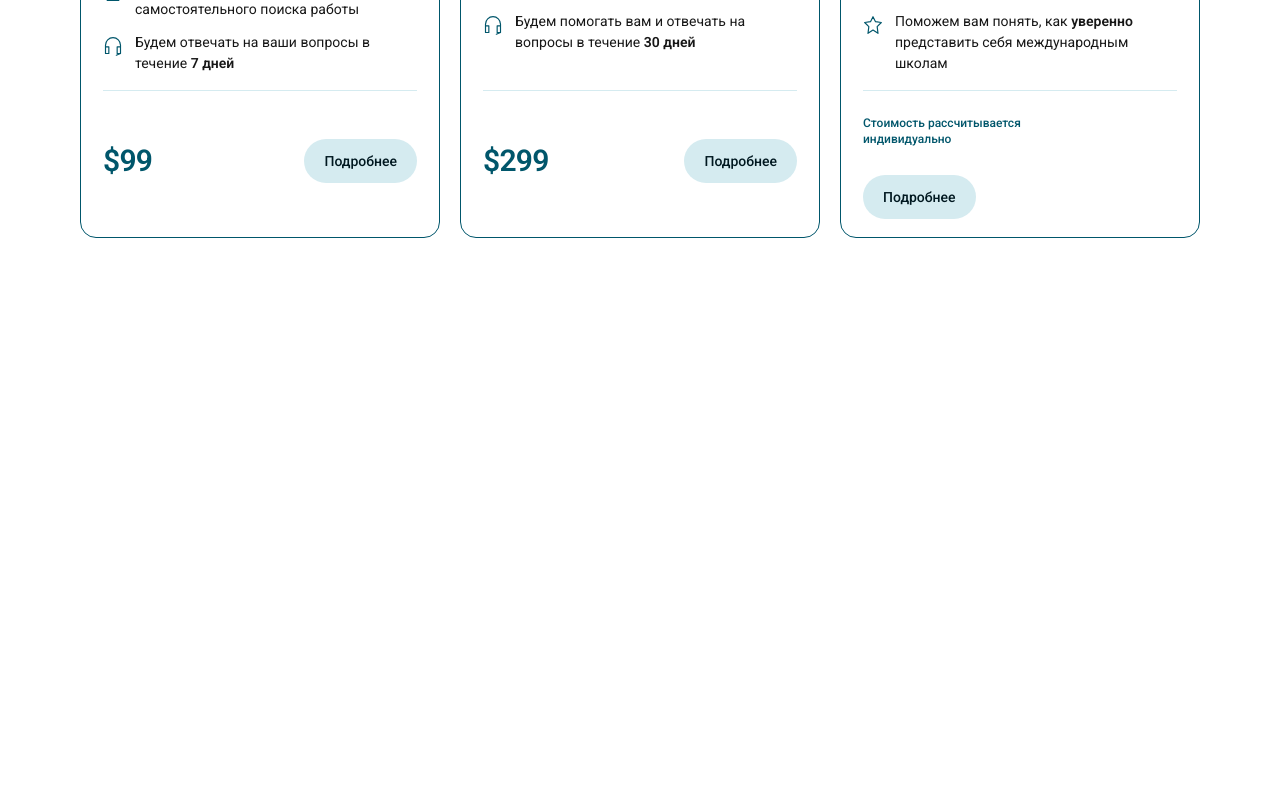
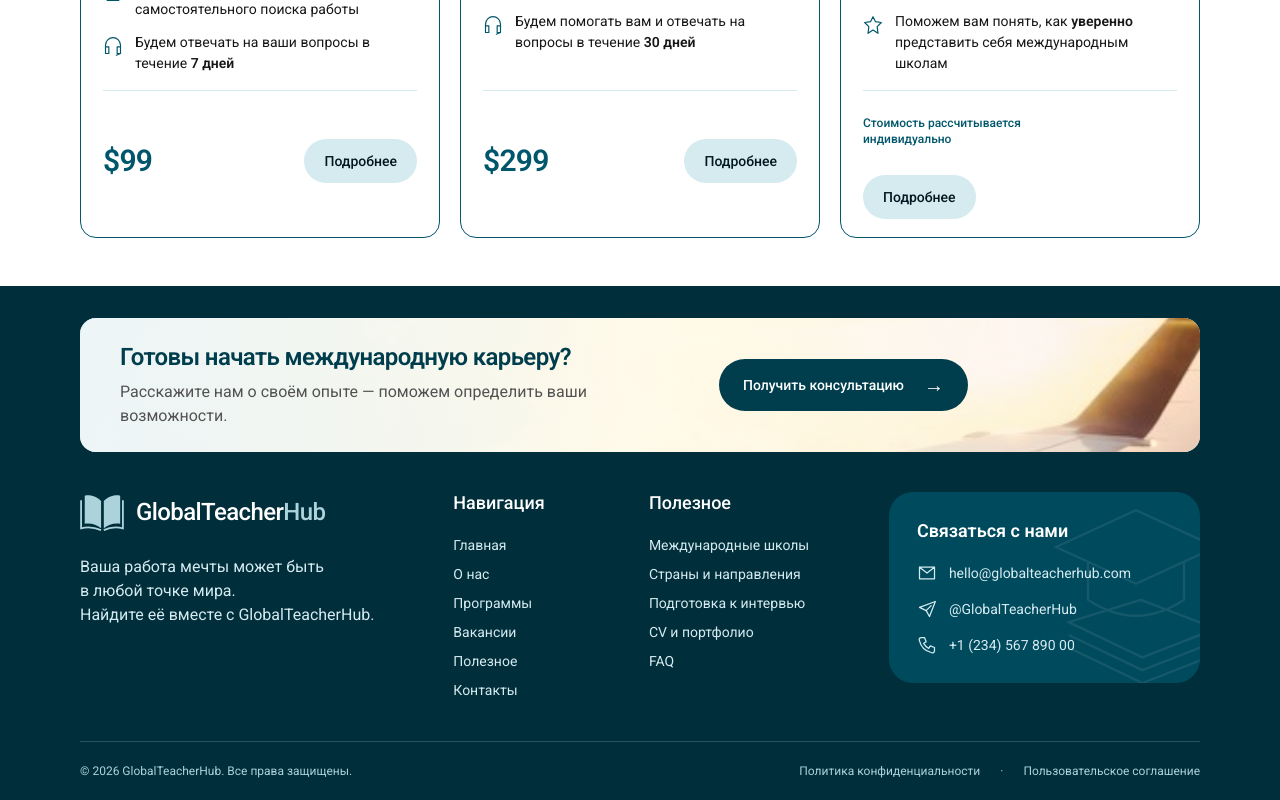
Before and after one commit to Ab-web-creator/globalTeachers, a Next.js app: page / in a window 1280 px wide. Shown: the part 4173-4973 px from the top of the page. Before the commit the page ends 4459 px from the top, so only its background shows below. Built offline with nearby package versions, Linux system fonts and the light colour scheme.

Commit message:
add footer

```diff
--- /dev/null
+++ b/app/components/home/footer/footer-banner.tsx
@@ -0,0 +1,20 @@
+import Image from "next/image";
+import type { PanelProps } from "../content";
+
+export default function FooterBanner({ openPanel }: PanelProps) {
+  return (
+    <div className="relative isolate overflow-hidden rounded-2xl bg-brand-50 px-6 py-6 sm:px-8 lg:px-10">
+      <Image src="/images/benefits/flights.jpg" alt="" fill sizes="(max-width: 1600px) 100vw, 1440px" className="-z-20 object-cover object-center" />
+      <div className="absolute inset-0 -z-10 bg-linear-to-r from-brand-50 via-amber-50/95 to-transparent" />
+      <div className="flex flex-col gap-5 lg:flex-row lg:items-center lg:gap-8 lg:pr-48">
+        <div>
+          <h2 className="text-2xl leading-tight font-semibold tracking-tight text-brand-600">Готовы начать международную карьеру?</h2>
+          <p className="mt-2 text-base leading-normal text-neutral-600">Расскажите нам о своём опыте — поможем определить ваши возможности.</p>
+        </div>
+        <button type="button" onClick={() => openPanel("Consultation")} className="inline-flex shrink-0 items-center justify-center gap-5 self-start rounded-full bg-brand-600 px-6 py-4 text-sm font-medium text-white transition hover:bg-brand-700 lg:self-center">
+          Получить консультацию <span aria-hidden="true" className="text-xl leading-none">→</span>
+        </button>
+      </div>
+    </div>
+  );
+}
--- /dev/null
+++ b/app/components/home/footer/footer-contact.tsx
@@ -0,0 +1,26 @@
+const contacts = [
+  { text: "hello@globalteacherhub.com", path: "M3 5h18v14H3zM3 5l9 7 9-7" },
+  { text: "@GlobalTeacherHub", path: "m22 3-7 18-4-7-8-4 19-7ZM11 14l6-6" },
+  { text: "+1 (234) 567 890 00", path: "M5 3h4l2 5-3 2a15 15 0 0 0 6 6l2-3 5 2v4c0 2-2 3-4 2C9 19 5 15 3 7 2 5 3 3 5 3Z" },
+];
+
+export default function FooterContact() {
+  return (
+    <div id="footer-contact" className="relative overflow-hidden rounded-3xl bg-brand-500/70 p-6 sm:p-7">
+      <svg viewBox="0 0 120 120" fill="none" stroke="currentColor" strokeWidth="1.5" className="pointer-events-none absolute -right-8 bottom-0 size-48 text-brand-300/15" aria-hidden="true">
+        <path d="m10 35 50-23 50 23-50 23-50-23ZM30 45v23q30 20 60 0V45M110 35v40M18 82l45-14 47 18-46 18-46-22ZM18 90l46 22 46-18M18 98l46 22 46-18" />
+      </svg>
+      <div className="relative">
+        <h2 className="text-lg leading-tight font-semibold">Связаться с нами</h2>
+        <ul className="mt-5 space-y-4 text-sm text-brand-100">
+          {contacts.map(({ text, path }) => (
+            <li key={text} className="flex items-center gap-3">
+              <svg viewBox="0 0 24 24" fill="none" stroke="currentColor" strokeWidth="1.5" strokeLinecap="round" strokeLinejoin="round" className="size-5 shrink-0" aria-hidden="true"><path d={path} /></svg>
+              <span className="min-w-0 break-words">{text}</span>
+            </li>
+          ))}
+        </ul>
+      </div>
+    </div>
+  );
+}
--- /dev/null
+++ b/app/components/home/footer/footer-links.tsx
@@ -0,0 +1,46 @@
+import type { Panel, PanelProps } from "../content";
+
+type FooterLink = { label: string; href: string } | { label: string; panel: Panel };
+const groups: { title: string; links: FooterLink[] }[] = [
+  {
+    title: "Навигация",
+    links: [
+      { label: "Главная", href: "#home" },
+      { label: "О нас", href: "#about" },
+      { label: "Программы", href: "#programs" },
+      { label: "Вакансии", panel: "Jobs" },
+      { label: "Полезное", href: "#categories" },
+      { label: "Контакты", href: "#footer-contact" },
+    ],
+  },
+  {
+    title: "Полезное",
+    links: [
+      { label: "Международные школы", href: "#partners-title" },
+      { label: "Страны и направления", href: "#benefits" },
+      { label: "Подготовка к интервью", href: "#categories" },
+      { label: "CV и портфолио", href: "#categories" },
+      { label: "FAQ", panel: "Consultation" },
+    ],
+  },
+];
+
+export default function FooterLinks({ openPanel }: PanelProps) {
+  const linkClass = "text-left transition hover:text-white hover:underline underline-offset-4";
+  return groups.map(({ title, links }) => (
+    <nav key={title} aria-label={`Подвал: ${title}`}>
+      <h2 className="text-lg leading-tight font-medium text-white">{title}</h2>
+      <ul className="mt-5 space-y-2 text-sm leading-normal text-brand-100">
+        {links.map((link) => (
+          <li key={link.label}>
+            {"href" in link ? (
+              <a href={link.href} className={linkClass}>{link.label}</a>
+            ) : (
+              <button type="button" onClick={() => openPanel(link.panel)} className={linkClass}>{link.label}</button>
+            )}
+          </li>
+        ))}
+      </ul>
+    </nav>
+  ));
+}
--- a/app/components/home/home-page.tsx
+++ b/app/components/home/home-page.tsx
@@ -3,6 +3,7 @@
 import { useRef, useState } from "react";
 import type { Panel } from "./content";
 import SiteHeader from "./site-header";
+import SiteFooter from "./site-footer";
 import HeroSection from "./hero-section";
 import PartnersSection from "./partners-section";
 import PreviewDialog from "./preview-dialog";
@@ -24,7 +25,7 @@ export default function HomePage() {
   return (
     <>
       <SiteHeader openPanel={openPanel} />
-      <main>
+      <main id="home">
         <HeroSection openPanel={openPanel} />
         <PartnersSection />
         <Benefits />
@@ -33,6 +34,7 @@ export default function HomePage() {
         <CategoriesSection openPanel={openPanel} />
         <ProgramsSection />
       </main>
+      <SiteFooter openPanel={openPanel} />
       <PreviewDialog dialog={dialog} panel={panel} />
     </>
   );
--- /dev/null
+++ b/app/components/home/site-footer.tsx
@@ -0,0 +1,37 @@
+import BookIcon from "./book-icon";
+import type { PanelProps } from "./content";
+import FooterBanner from "./footer/footer-banner";
+import FooterContact from "./footer/footer-contact";
+import FooterLinks from "./footer/footer-links";
+
+export default function SiteFooter({ openPanel }: PanelProps) {
+  return (
+    <footer className="bg-brand-700 text-white">
+      <div className="mx-auto max-w-400 px-6 pt-8 sm:px-10 lg:px-16 xl:px-20">
+        <FooterBanner openPanel={openPanel} />
+        <div className="grid items-start gap-8 py-8 sm:grid-cols-2 sm:py-10 xl:grid-cols-[1.5fr_0.7fr_0.9fr_1.4fr] xl:gap-10">
+          <div>
+            <a href="#home" aria-label="GlobalTeacherHub — на главную" className="inline-flex items-center gap-3 rounded-sm">
+              <BookIcon className="h-10 w-11 shrink-0 text-brand-200" />
+              <span className="text-xl font-medium tracking-tight sm:text-2xl">GlobalTeacher<span className="text-brand-200">Hub</span></span>
+            </a>
+            <p className="mt-4 max-w-sm text-base leading-normal text-brand-100">
+              Ваша работа мечты может быть<br className="hidden sm:block" /> в любой точке мира.<br />
+              Найдите её вместе с GlobalTeacherHub.
+            </p>
+          </div>
+          <FooterLinks openPanel={openPanel} />
+          <FooterContact />
+        </div>
+        <div className="flex flex-col gap-4 border-t border-brand-300/30 py-5 text-xs leading-normal text-brand-200 lg:flex-row lg:items-center lg:justify-between">
+          <p>© {new Date().getFullYear()} GlobalTeacherHub. Все права защищены.</p>
+          <div className="flex flex-wrap gap-x-5 gap-y-2">
+            <span>Политика конфиденциальности</span>
+            <span aria-hidden="true">·</span>
+            <span>Пользовательское соглашение</span>
+          </div>
+        </div>
+      </div>
+    </footer>
+  );
+}
```
